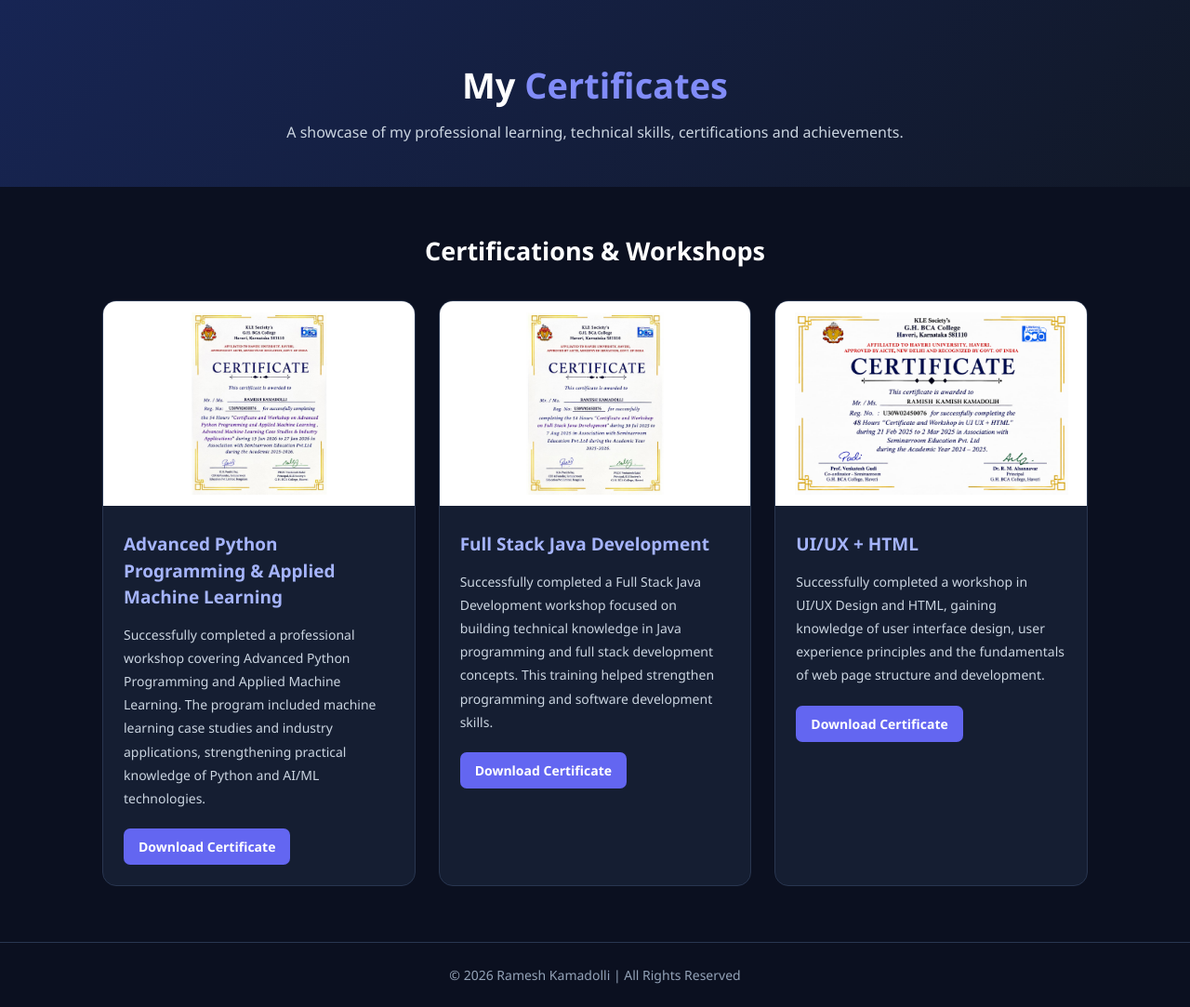
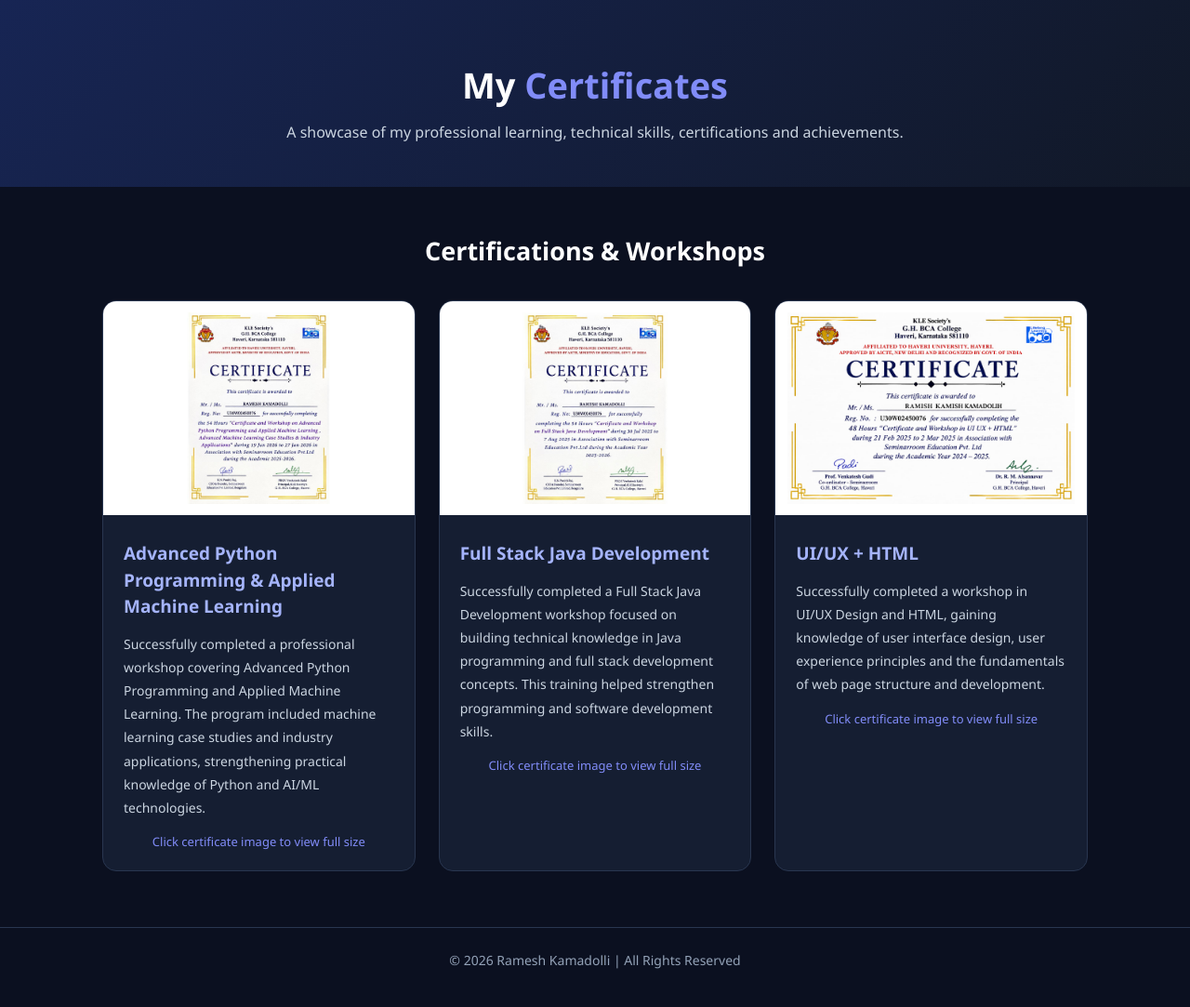
Before and after one commit to rameshkamdolli-commits/Certificates, a plain HTML site: page index.html in a window 1280 px wide. Shown: the whole page at 93% size. Drawn offline with Linux system fonts and the light colour scheme.

Commit message:
Update certificate display and styling

```diff
--- a/index.html
+++ b/index.html
@@ -75,11 +75,11 @@
 
         .certificate img {
             width: 100%;
-            height: 220px;
+            height: 230px;
             object-fit: contain;
             padding: 12px;
             background: #ffffff;
-            cursor: pointer;
+            cursor: zoom-in;
         }
 
         .details {
@@ -97,23 +97,14 @@
             color: #cbd5e1;
             font-size: 14px;
             line-height: 1.8;
-            margin-bottom: 20px;
         }
 
-        .btn {
-            display: inline-block;
-            background: #6366f1;
-            color: white;
-            padding: 10px 16px;
-            border-radius: 7px;
-            text-decoration: none;
-            font-size: 14px;
-            font-weight: 600;
-            transition: 0.3s;
-        }
-
-        .btn:hover {
-            background: #4f46e5;
+        .view-text {
+            display: block;
+            text-align: center;
+            color: #818cf8;
+            font-size: 13px;
+            margin-top: 15px;
         }
 
         footer {
@@ -125,7 +116,8 @@
             font-size: 14px;
         }
 
-        /* Certificate image preview */
+        /* Full-screen certificate preview */
+
         .modal {
             display: none;
             position: fixed;
@@ -148,7 +140,7 @@
             top: 20px;
             right: 30px;
             color: white;
-            font-size: 35px;
+            font-size: 38px;
             cursor: pointer;
         }
 
@@ -178,6 +170,7 @@
 
     <header>
         <h1>My <span>Certificates</span></h1>
+
         <p>
             A showcase of my professional learning, technical skills,
             certifications and achievements.
@@ -191,13 +184,18 @@
         <div class="certificate-grid">
 
             <!-- Advanced Python and Machine Learning -->
+
             <div class="certificate">
+
                 <img src="ml.jpeg"
                      alt="Advanced Python and Applied Machine Learning Certificate"
                      onclick="openImage(this.src)">
 
                 <div class="details">
-                    <h3>Advanced Python Programming & Applied Machine Learning</h3>
+
+                    <h3>
+                        Advanced Python Programming & Applied Machine Learning
+                    </h3>
 
                     <p>
                         Successfully completed a professional workshop covering
@@ -207,19 +205,24 @@
                         of Python and AI/ML technologies.
                     </p>
 
-                    <a href="ml.jpeg" download class="btn">
-                        Download Certificate
-                    </a>
+                    <span class="view-text">
+                        Click certificate image to view full size
+                    </span>
+
                 </div>
             </div>
 
+
             <!-- Full Stack Java Development -->
+
             <div class="certificate">
+
                 <img src="java_dev.jpeg"
                      alt="Full Stack Java Development Certificate"
                      onclick="openImage(this.src)">
 
                 <div class="details">
+
                     <h3>Full Stack Java Development</h3>
 
                     <p>
@@ -230,19 +233,24 @@
                         software development skills.
                     </p>
 
-                    <a href="java_dev.jpeg" download class="btn">
-                        Download Certificate
-                    </a>
+                    <span class="view-text">
+                        Click certificate image to view full size
+                    </span>
+
                 </div>
             </div>
 
+
             <!-- UI UX and HTML -->
+
             <div class="certificate">
+
                 <img src="UI-Ux.jpeg"
                      alt="UI UX and HTML Certificate"
                      onclick="openImage(this.src)">
 
                 <div class="details">
+
                     <h3>UI/UX + HTML</h3>
 
                     <p>
@@ -252,26 +260,35 @@
                         web page structure and development.
                     </p>
 
-                    <a href="UI-Ux.jpeg" download class="btn">
-                        Download Certificate
-                    </a>
+                    <span class="view-text">
+                        Click certificate image to view full size
+                    </span>
+
                 </div>
             </div>
 
         </div>
+
     </main>
 
     <footer>
         <p>© 2026 Ramesh Kamadolli | All Rights Reserved</p>
     </footer>
 
-    <!-- Image Preview -->
+
+    <!-- Certificate Image Preview -->
+
     <div class="modal" id="imageModal" onclick="closeImage()">
+
         <span class="close">&times;</span>
-        <img id="previewImage" alt="Certificate Preview">
+
+        <img id="previewImage" alt="Full Certificate Preview">
+
     </div>
 
+
     <script>
+
         function openImage(image) {
             document.getElementById("imageModal").style.display = "flex";
             document.getElementById("previewImage").src = image;
@@ -286,6 +303,7 @@
                 closeImage();
             }
         });
+
     </script>
 
 </body>
```
